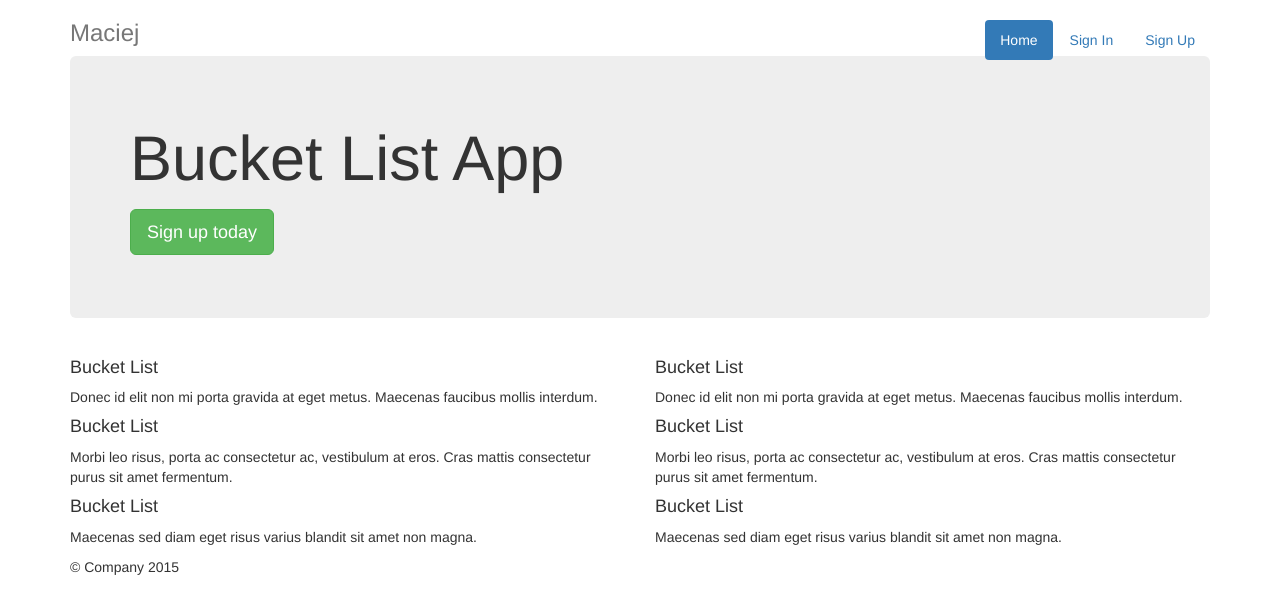
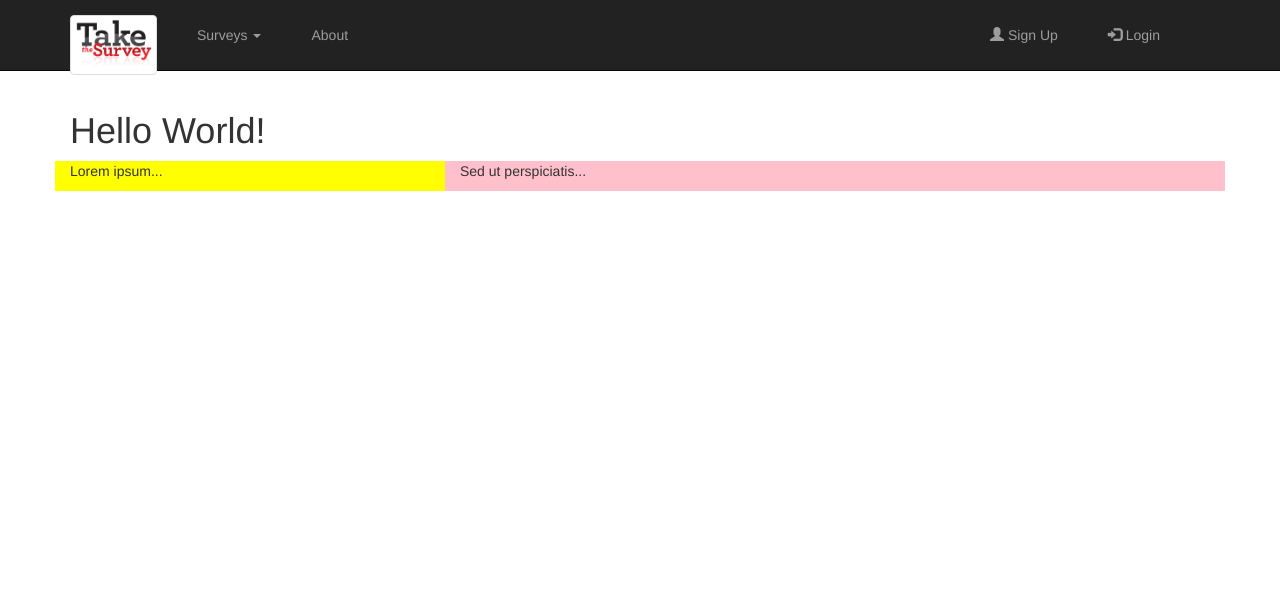
Before and after one commit to walczakx/TakeTheSurvey, a Flask app: page / in a window 1280 px wide. Shown: the top 614 px of the page. Run offline with Flask 2, Linux system fonts and the light colour scheme; some libraries are stand-ins or nearby versions.

Commit message:
Templates schema

```diff
--- a/templates/index.html
+++ b/templates/index.html
@@ -1,75 +1,16 @@
-<!DOCTYPE html>
-<html lang="pl">
+{% extends "layout.html" %}
 
-<head>
+{% block content %}
 
-	<title>TakeTheSurvey</title>
-	<meta charset="utf-8">
-	<meta name="viewport" content="width=device-width, initial-scale=1">
 
-	<!-- bootstrap, jquery -->
-	<link rel="stylesheet" href="https://maxcdn.bootstrapcdn.com/bootstrap/3.3.7/css/bootstrap.min.css">
-	<script src="https://ajax.googleapis.com/ajax/libs/jquery/3.3.1/jquery.min.js"></script>
-	<script src="https://maxcdn.bootstrapcdn.com/bootstrap/3.3.7/js/bootstrap.min.js"></script>
+  <h1>Hello World!</h1>
+  <div class="row">
+    <div class="col-sm-3 col-md-6 col-lg-4" style="background-color:yellow;">
+      <p>Lorem ipsum...</p>
+    </div>
+    <div class="col-sm-9 col-md-6 col-lg-8" style="background-color:pink;">
+      <p>Sed ut perspiciatis...</p>
+    </div>
+  </div>
 
-	<!-- default stylesheet -->
-	<link rel="stylesheet" href="../static/css/tts.css" type="text/css">
-
-</head>
-
-<body>
-
-    <div class="container">
-        <div class="header">
-            <nav>
-                <ul class="nav nav-pills pull-right">
-                    <li role="presentation" class="active"><a href="#">Home</a>
-                    </li>
-                    <li role="presentation"><a href="#">Sign In</a>
-                    </li>
-                    <li role="presentation"><a href="showSignUp">Sign Up</a>
-                    </li>
-                </ul>
-            </nav>
-            <h3 class="text-muted">{{ name }}</h3>
-        </div>
-
-        <div class="jumbotron">
-            <h1>Bucket List App</h1>
-            <p class="lead"></p>
-            <p><a class="btn btn-lg btn-success" href="showSignUp" role="button">Sign up today</a>
-            </p>
-        </div>
-
-        <div class="row marketing">
-            <div class="col-lg-6">
-                <h4>Bucket List</h4>
-                <p>Donec id elit non mi porta gravida at eget metus. Maecenas faucibus mollis interdum.</p>
-
-                <h4>Bucket List</h4>
-                <p>Morbi leo risus, porta ac consectetur ac, vestibulum at eros. Cras mattis consectetur purus sit amet fermentum.</p>
-
-                <h4>Bucket List</h4>
-                <p>Maecenas sed diam eget risus varius blandit sit amet non magna.</p>
-            </div>
-
-            <div class="col-lg-6">
-                <h4>Bucket List</h4>
-                <p>Donec id elit non mi porta gravida at eget metus. Maecenas faucibus mollis interdum.</p>
-
-                <h4>Bucket List</h4>
-                <p>Morbi leo risus, porta ac consectetur ac, vestibulum at eros. Cras mattis consectetur purus sit amet fermentum.</p>
-
-                <h4>Bucket List</h4>
-                <p>Maecenas sed diam eget risus varius blandit sit amet non magna.</p>
-            </div>
-        </div>
-
-        <footer class="footer">
-            <p>&copy; Company 2015</p>
-        </footer>
-
-    </div>
-</body>
-
-</html>
+{% endblock %}
--- /dev/null
+++ b/templates/layout.html
@@ -0,0 +1,80 @@
+<!DOCTYPE html>
+<html lang="pl">
+
+<head>
+	{% block head %}
+
+	<title>TakeTheSurvey</title>
+	<meta charset="utf-8">
+	<meta name="viewport" content="width=device-width, initial-scale=1">
+
+	<!-- bootstrap, jquery -->
+	<link rel="stylesheet" href="https://maxcdn.bootstrapcdn.com/bootstrap/3.3.7/css/bootstrap.min.css">
+	<script src="https://ajax.googleapis.com/ajax/libs/jquery/3.3.1/jquery.min.js"></script>
+	<script src="https://maxcdn.bootstrapcdn.com/bootstrap/3.3.7/js/bootstrap.min.js"></script>
+
+	<!-- default stylesheet -->
+	<link rel="stylesheet" href="../static/css/tts.css" type="text/css">
+
+	{% endblock %}
+</head>
+
+<body>
+<div class="custom_navbar">
+	<nav class="navbar navbar-inverse navbar-static-top">
+	  <div class="container">
+		 <div class="navbar-header" style="height:70px;"">
+		 <button type="button" class="navbar-toggle collapsed" data-toggle="collapse" data-target="#navbar3">
+          <span class="sr-only">Toggle navigation</span>
+          <span class="icon-bar"></span>
+          <span class="icon-bar"></span>
+          <span class="icon-bar"></span>
+        </button>
+		   <a class="navbar-brand" href="#"><img src="../static/img/logo.png" width="87px" height="57px" alt="TakeTheSurvey" class="img-thumbnail"></a>
+		 </div>
+		 <ul class="nav navbar-nav">
+
+		   <li class="dropdown" style="padding:10px;">
+		     <a class="dropdown-toggle" data-toggle="dropdown" href="#">Surveys
+		     <span class="caret"></span></a>
+		     <ul class="dropdown-menu">
+					<li><a href="#">Browse</a></li>
+				{% if user_logged %}
+					<li><a href="link">Add new</a></li>
+		      {% endif %}
+		     </ul>
+		   </li>
+
+	 		{% if user_logged %}
+		   <li class="dropdown" style="padding:10px;">
+		     <a class="dropdown-toggle" data-toggle="dropdown" href="#">Questions
+		     <span class="caret"></span></a>
+		     <ul class="dropdown-menu">
+					<li><a href="#">Browse</a></li>
+
+					<li><a href="link">Add new</a></li>
+
+		     </ul>
+		   </li>
+		  {% endif %}
+      <li style="padding:10px;"><a href="#">About</a></li>
+		 </ul>
+		 <ul class="nav navbar-nav navbar-right" style="margin-right:25px;">
+		  		{% if user_logged %}
+		   <li style="padding:10px;"><a href="#"><span class="glyphicon glyphicon-option-vertical"></span> Settings</a></li>
+		   <li style="padding:10px;"><a href="#"><span class="glyphicon glyphicon-log-out"></span> Logout</a></li>
+		 		{% else %}
+		   <li style="padding:10px;"><a href="#"><span class="glyphicon glyphicon-user"></span> Sign Up</a></li>
+		   <li style="padding:10px;"><a href="#"><span class="glyphicon glyphicon-log-in"></span> Login</a></li>
+				{% endif %}
+		 </ul>
+	  </div>
+</nav>
+</div>
+
+ <div class="container">
+ {% block content %}{% endblock %}
+ </div>
+</body>
+
+</html>
--- a/tts.py
+++ b/tts.py
@@ -7,16 +7,16 @@ app = Flask(__name__)
 
 @app.route('/')
 def index():
-	return main.index("Maciej")
+	return render_template('index.html')
 
 @app.route('/register')
 def register():
 	return render_template('register.html')
 
 # login existing user
-@app.route('/login',methods=['POST'])
+@app.route('/login')
 def login():
-	return render_template('index.html')
+	return render_template('index.html', user_logged=True)
 
 # delete user account
 @app.route('/delete_account',methods=['POST'])
```
Also changed, not shown: templates/register.html (+3 -4 lines).
